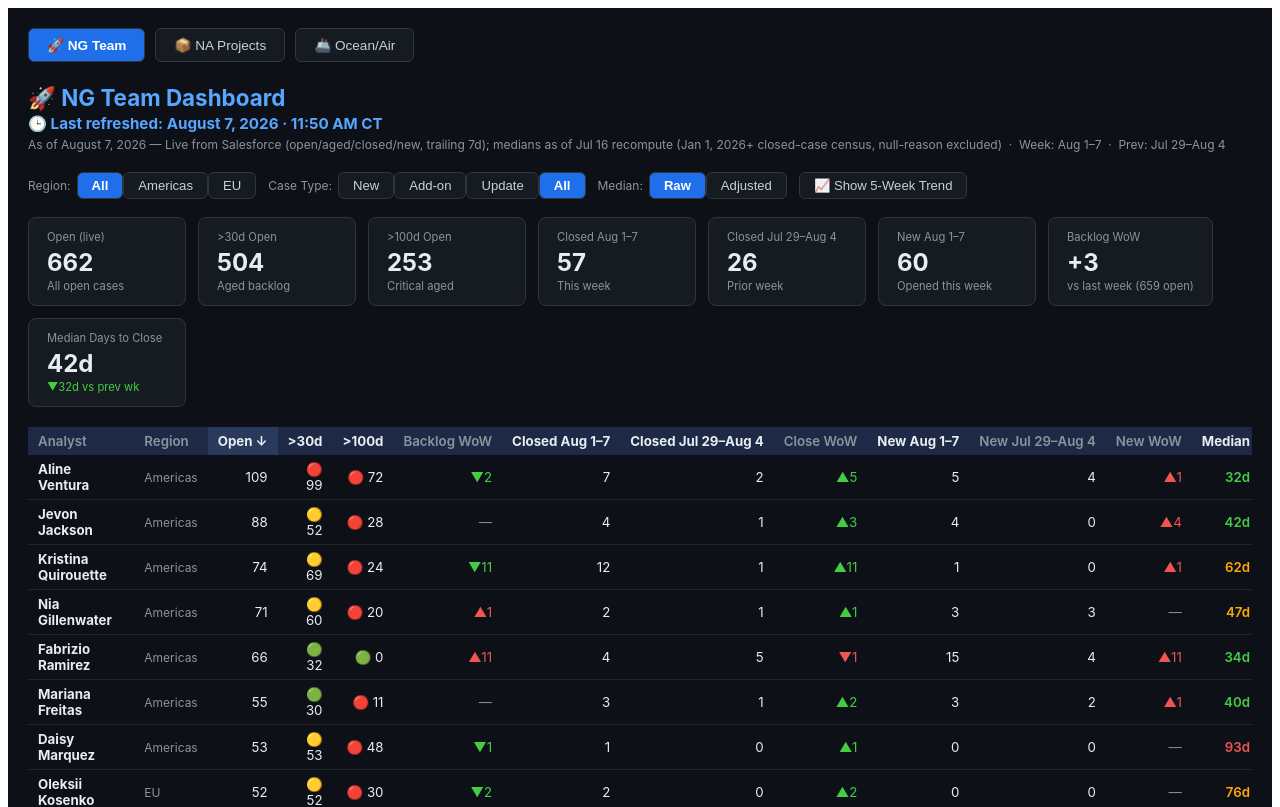
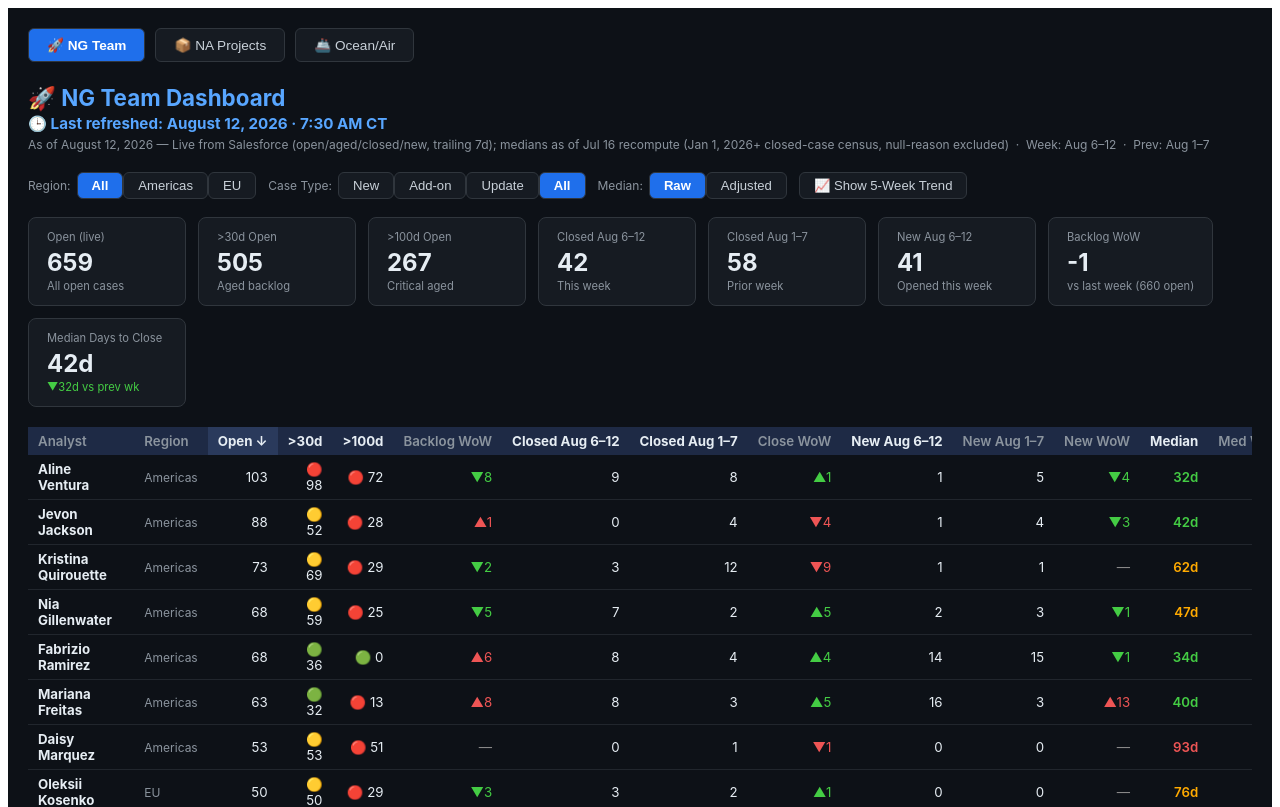
Before and after one commit to The-Vickerman/ng-dashboard, a React (Vite) app: page / in a window 1280 px wide. Shown: the top 807 px of the page. Built offline with nearby package versions, Linux system fonts and the light colour scheme; the HTML template or start-up script is replaced by a standard one.

Commit message:
Refresh NG dashboard: live open/aged/closed/new for trailing week Aug 6-12 2026

```diff
--- a/src/NGTeam.jsx
+++ b/src/NGTeam.jsx
@@ -1,9 +1,9 @@
 import { useState, useMemo } from "react";
 
-const LAST_REFRESHED = "August 7, 2026 · 11:50 AM CT";
-const AS_OF     = "August 7, 2026 — Live from Salesforce (open/aged/closed/new, trailing 7d); medians as of Jul 16 recompute (Jan 1, 2026+ closed-case census, null-reason excluded)";
-const THIS_WEEK = "Aug 1–7";
-const PREV_WEEK = "Jul 29–Aug 4";
+const LAST_REFRESHED = "August 12, 2026 · 7:30 AM CT";
+const AS_OF     = "August 12, 2026 — Live from Salesforce (open/aged/closed/new, trailing 7d); medians as of Jul 16 recompute (Jan 1, 2026+ closed-case census, null-reason excluded)";
+const THIS_WEEK = "Aug 6–12";
+const PREV_WEEK = "Aug 1–7";
 
 const WEEK_LABELS = ["Jun 9–15", "Jun 16–22", "Jun 23–29", "Jun 30–Jul 6", "Jul 16 (recompute)"];
 
@@ -15,80 +15,80 @@ const TEAM_MEDIAN_TREND_ADJ = [34, 43, 47, 48, 31];
 
 const TEAM = [
   { name:"Aline Ventura", region:"Americas",
-    open:{new:31,addon:55,update:19,all:109}, a30:{new:28,addon:54,update:16,all:99},
-    a100:{new:24,addon:48,update:0,all:72}, cl7:{new:1,addon:2,update:2,all:7},
-    cp7:{new:0,addon:2,update:0,all:2}, n7:{new:1,addon:0,update:3,all:5},
-    np7:{new:0,addon:0,update:1,all:4}, openp7:111,
+    open:{new:31,addon:55,update:15,all:103}, a30:{new:30,addon:55,update:12,all:98},
+    a100:{new:24,addon:48,update:0,all:72}, cl7:{new:1,addon:1,update:4,all:9},
+    cp7:{new:1,addon:0,update:5,all:8}, n7:{new:0,addon:0,update:1,all:1},
+    np7:{new:1,addon:0,update:3,all:5}, openp7:111,
     median:{new:76,addon:62,update:22,all:32}, medianAdj:{new:40,addon:34,update:22,all:27},
     medianTrend:[32,32,32,32,32] },
   { name:"Daisy Marquez", region:"Americas",
     open:{new:15,addon:8,update:21,all:53}, a30:{new:15,addon:8,update:21,all:53},
-    a100:{new:11,addon:8,update:21,all:48}, cl7:{new:0,addon:0,update:1,all:1},
-    cp7:{new:0,addon:0,update:0,all:0}, n7:{new:0,addon:0,update:0,all:0},
-    np7:{new:0,addon:0,update:0,all:0}, openp7:54,
+    a100:{new:14,addon:8,update:21,all:51}, cl7:{new:0,addon:0,update:0,all:0},
+    cp7:{new:0,addon:0,update:1,all:1}, n7:{new:0,addon:0,update:0,all:0},
+    np7:{new:0,addon:0,update:0,all:0}, openp7:53,
     median:{new:93,addon:52,update:179,all:93}, medianAdj:{new:46,addon:52,update:179,all:52},
     medianTrend:[93,93,93,93,93] },
   { name:"Jevon Jackson", region:"Americas",
     open:{new:42,addon:30,update:12,all:88}, a30:{new:18,addon:19,update:12,all:52},
-    a100:{new:13,addon:5,update:7,all:28}, cl7:{new:2,addon:0,update:2,all:4},
-    cp7:{new:1,addon:0,update:0,all:1}, n7:{new:1,addon:2,update:0,all:4},
-    np7:{new:0,addon:0,update:0,all:0}, openp7:88,
+    a100:{new:13,addon:5,update:7,all:28}, cl7:{new:0,addon:0,update:0,all:0},
+    cp7:{new:2,addon:0,update:2,all:4}, n7:{new:0,addon:0,update:0,all:1},
+    np7:{new:1,addon:2,update:0,all:4}, openp7:87,
     median:{new:43,addon:48,update:41,all:42}, medianAdj:{new:28,addon:33,update:29,all:29},
     medianTrend:[42,42,42,42,42] },
   { name:"Kristen Whitman", region:"Americas",
-    open:{new:3,addon:3,update:3,all:9}, a30:{new:2,addon:3,update:2,all:7},
-    a100:{new:0,addon:1,update:1,all:2}, cl7:{new:0,addon:0,update:0,all:0},
-    cp7:{new:0,addon:6,update:3,all:9}, n7:{new:0,addon:0,update:0,all:0},
-    np7:{new:0,addon:0,update:2,all:2}, openp7:9,
+    open:{new:3,addon:2,update:3,all:8}, a30:{new:3,addon:2,update:2,all:7},
+    a100:{new:1,addon:1,update:1,all:3}, cl7:{new:0,addon:1,update:0,all:1},
+    cp7:{new:0,addon:0,update:0,all:0}, n7:{new:0,addon:0,update:0,all:0},
+    np7:{new:0,addon:0,update:0,all:0}, openp7:9,
     median:{new:42,addon:45,update:17,all:42}, medianAdj:{new:28,addon:45,update:17,all:28},
     medianTrend:[42,42,42,42,42] },
   { name:"Kristina Quirouette", region:"Americas",
-    open:{new:37,addon:8,update:5,all:74}, a30:{new:36,addon:8,update:5,all:69},
-    a100:{new:11,addon:3,update:0,all:24}, cl7:{new:6,addon:2,update:3,all:12},
-    cp7:{new:1,addon:0,update:0,all:1}, n7:{new:0,addon:0,update:0,all:1},
-    np7:{new:0,addon:0,update:0,all:0}, openp7:85,
+    open:{new:37,addon:8,update:4,all:73}, a30:{new:37,addon:8,update:4,all:69},
+    a100:{new:15,addon:3,update:1,all:29}, cl7:{new:0,addon:0,update:2,all:3},
+    cp7:{new:6,addon:2,update:3,all:12}, n7:{new:0,addon:0,update:0,all:1},
+    np7:{new:0,addon:0,update:0,all:1}, openp7:75,
     median:{new:63,addon:58,update:50,all:62}, medianAdj:{new:63,addon:28,update:50,all:56},
     medianTrend:[62,62,62,62,62] },
   { name:"Mariana Freitas", region:"Americas",
-    open:{new:16,addon:13,update:21,all:55}, a30:{new:13,addon:7,update:5,all:30},
-    a100:{new:2,addon:2,update:2,all:11}, cl7:{new:1,addon:1,update:1,all:3},
-    cp7:{new:0,addon:1,update:0,all:1}, n7:{new:0,addon:0,update:3,all:3},
-    np7:{new:0,addon:0,update:2,all:2}, openp7:55,
+    open:{new:16,addon:16,update:26,all:63}, a30:{new:14,addon:7,update:6,all:32},
+    a100:{new:3,addon:3,update:2,all:13}, cl7:{new:1,addon:1,update:6,all:8},
+    cp7:{new:1,addon:1,update:1,all:3}, n7:{new:0,addon:4,update:12,all:16},
+    np7:{new:0,addon:0,update:3,all:3}, openp7:55,
     median:{new:50,addon:44,update:32,all:40}, medianAdj:{new:34,addon:35,update:31,all:34},
     medianTrend:[40,40,40,40,40] },
   { name:"Nia Gillenwater", region:"Americas",
-    open:{new:13,addon:30,update:26,all:71}, a30:{new:11,addon:27,update:21,all:60},
-    a100:{new:3,addon:9,update:7,all:20}, cl7:{new:0,addon:0,update:1,all:2},
-    cp7:{new:0,addon:0,update:0,all:1}, n7:{new:0,addon:0,update:1,all:3},
-    np7:{new:0,addon:0,update:3,all:3}, openp7:70,
+    open:{new:13,addon:29,update:23,all:68}, a30:{new:12,addon:28,update:18,all:59},
+    a100:{new:7,addon:10,update:7,all:25}, cl7:{new:0,addon:2,update:4,all:7},
+    cp7:{new:0,addon:0,update:1,all:2}, n7:{new:0,addon:0,update:1,all:2},
+    np7:{new:0,addon:0,update:1,all:3}, openp7:73,
     median:{new:84,addon:61,update:26,all:47}, medianAdj:{new:80,addon:43,update:24,all:28},
     medianTrend:[47,47,47,47,47] },
   { name:"Fabrizio Ramirez", region:"Americas",
-    open:{new:8,addon:9,update:42,all:66}, a30:{new:5,addon:6,update:14,all:32},
-    a100:{new:0,addon:0,update:0,all:0}, cl7:{new:0,addon:1,update:3,all:4},
-    cp7:{new:0,addon:2,update:3,all:5}, n7:{new:0,addon:2,update:13,all:15},
-    np7:{new:0,addon:0,update:4,all:4}, openp7:55,
+    open:{new:7,addon:9,update:45,all:68}, a30:{new:4,addon:6,update:19,all:36},
+    a100:{new:0,addon:0,update:0,all:0}, cl7:{new:3,addon:3,update:2,all:8},
+    cp7:{new:0,addon:1,update:3,all:4}, n7:{new:0,addon:1,update:13,all:14},
+    np7:{new:0,addon:2,update:13,all:15}, openp7:62,
     median:{new:35,addon:0,update:31,all:34}, medianAdj:{new:15,addon:0,update:28,all:28},
     medianTrend:[34,34,34,34,34] },
   { name:"Nathalie Lesmes", region:"EU",
-    open:{new:11,addon:16,update:2,all:49}, a30:{new:9,addon:11,update:2,all:24},
-    a100:{new:4,addon:1,update:0,all:5}, cl7:{new:3,addon:8,update:1,all:21},
-    cp7:{new:2,addon:1,update:1,all:5}, n7:{new:0,addon:3,update:0,all:19},
-    np7:{new:0,addon:3,update:0,all:20}, openp7:51,
+    open:{new:11,addon:16,update:2,all:49}, a30:{new:9,addon:11,update:2,all:25},
+    a100:{new:4,addon:1,update:0,all:5}, cl7:{new:1,addon:0,update:0,all:1},
+    cp7:{new:3,addon:8,update:1,all:21}, n7:{new:0,addon:0,update:0,all:0},
+    np7:{new:0,addon:3,update:0,all:19}, openp7:50,
     median:{new:45,addon:56,update:39,all:42}, medianAdj:{new:32,addon:52,update:15,all:33},
     medianTrend:[42,42,42,42,42] },
   { name:"Oleksii Kosenko", region:"EU",
-    open:{new:11,addon:19,update:16,all:52}, a30:{new:11,addon:19,update:16,all:52},
-    a100:{new:9,addon:2,update:15,all:30}, cl7:{new:0,addon:2,update:0,all:2},
-    cp7:{new:0,addon:0,update:0,all:0}, n7:{new:0,addon:0,update:0,all:0},
-    np7:{new:0,addon:0,update:0,all:0}, openp7:54,
+    open:{new:11,addon:18,update:16,all:50}, a30:{new:11,addon:18,update:16,all:50},
+    a100:{new:9,addon:2,update:15,all:29}, cl7:{new:0,addon:2,update:0,all:3},
+    cp7:{new:0,addon:2,update:0,all:2}, n7:{new:0,addon:0,update:0,all:0},
+    np7:{new:0,addon:0,update:0,all:0}, openp7:53,
     median:{new:160,addon:31,update:1,all:76}, medianAdj:{new:109,addon:30,update:1,all:60},
     medianTrend:[76,76,76,76,76] },
   { name:"Prathiba Seetharaman", region:"EU",
-    open:{new:7,addon:12,update:1,all:36}, a30:{new:7,addon:12,update:1,all:26},
-    a100:{new:5,addon:3,update:0,all:13}, cl7:{new:0,addon:0,update:1,all:1},
-    cp7:{new:0,addon:0,update:1,all:1}, n7:{new:0,addon:0,update:0,all:10},
-    np7:{new:0,addon:0,update:0,all:6}, openp7:27,
+    open:{new:6,addon:11,update:1,all:36}, a30:{new:6,addon:11,update:1,all:24},
+    a100:{new:4,addon:3,update:0,all:12}, cl7:{new:1,addon:1,update:0,all:2},
+    cp7:{new:0,addon:0,update:1,all:1}, n7:{new:0,addon:0,update:0,all:6},
+    np7:{new:0,addon:0,update:0,all:10}, openp7:32,
     median:{new:0,addon:99,update:0,all:99}, medianAdj:{new:0,addon:84,update:0,all:84},
     medianTrend:[99,99,99,99,99] },
 ];
```
